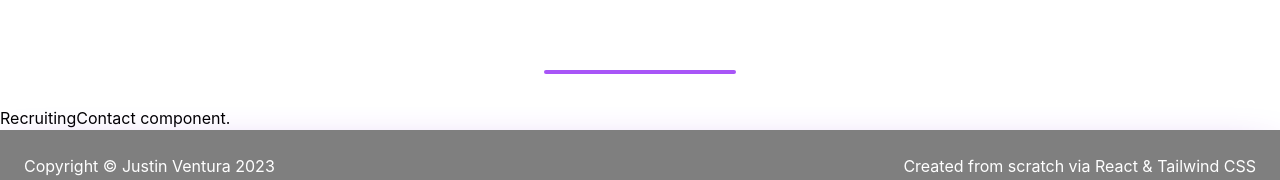
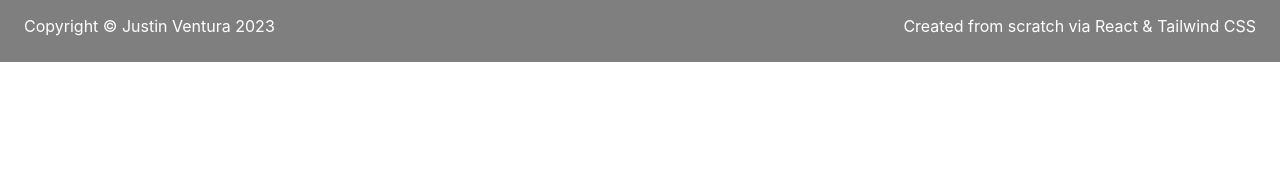
Before and after one commit to jventura1738/justinventura.tech, a React (Create React App) app in the folder justin-ventura-portfolio/: page / in a window 1280 px wide. Shown: the part 5878-6058 px from the top of the page. After the commit the page ends 5940 px from the top, so only its background shows below. Built offline with nearby package versions, Linux system fonts and the light colour scheme; no server answers.

Commit message:
Home is 99%

```diff
--- a/justin-ventura-portfolio/src/pages/Home.js
+++ b/justin-ventura-portfolio/src/pages/Home.js
@@ -59,10 +59,6 @@ const Home = ({ theme, toggleTheme, themeStyles }) => {
           toggleTheme={toggleTheme}
           themeStyles={themeStyles}
         />
-        <hr
-          className={`w-48 h-1 mx-auto mt-20 mb-8 border-0 rounded ${themeStyles[theme].horizontalRule}`}
-        />
-        <Contact />
       </Layout>
     </div>
   );
```
